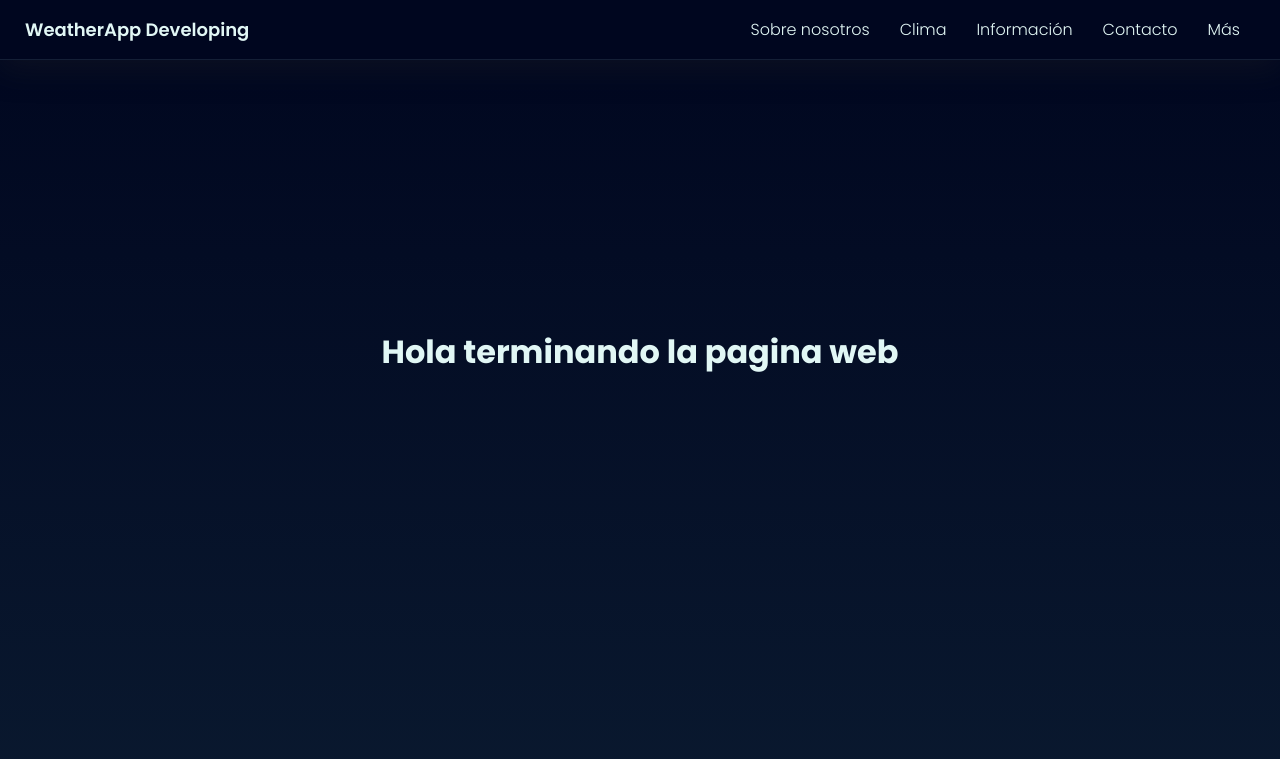
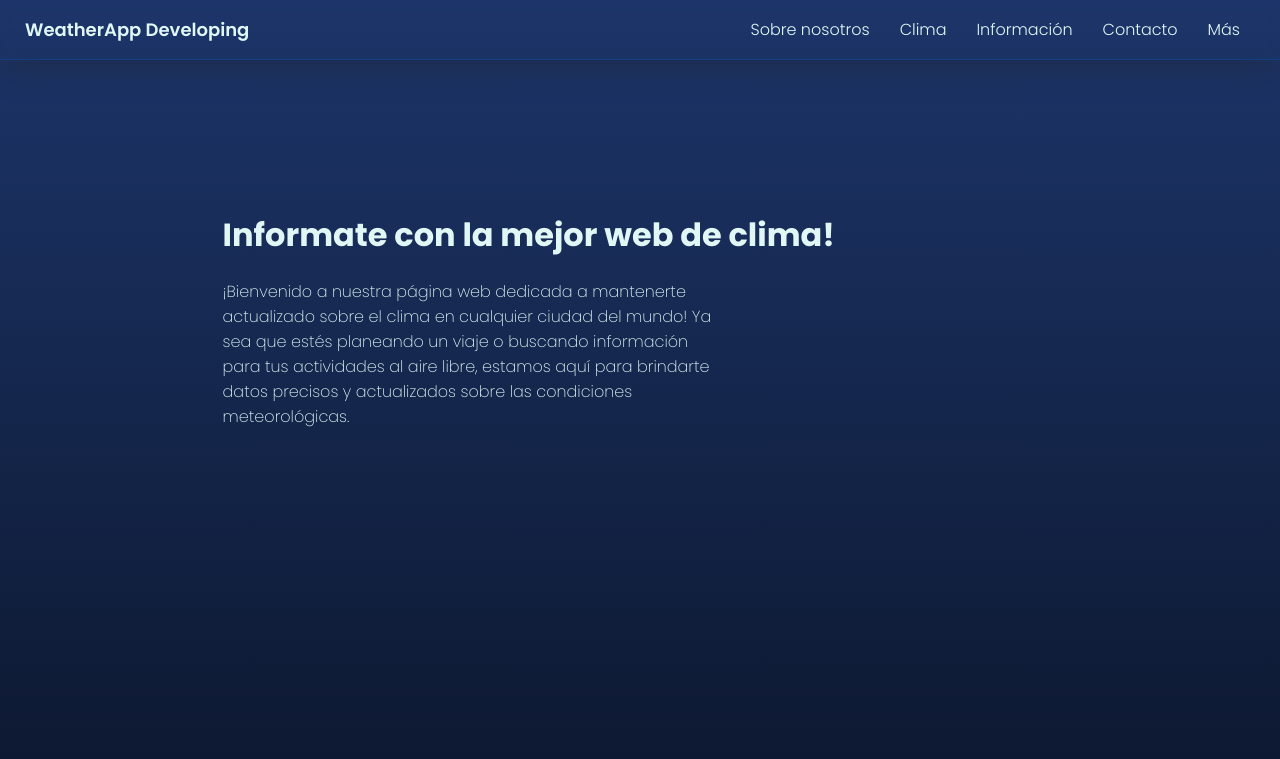
Before and after one commit to VazquezLD/weatherApp, a website built with Vite: page weatherApp/index.html in a window 1280 px wide. Shown: the top 759 px of the page. Built offline with nearby package versions, Linux system fonts and the light colour scheme.

Commit message:
componentes en hero

```diff
--- a/weatherApp/assets/styles.css
+++ b/weatherApp/assets/styles.css
@@ -8,9 +8,10 @@
     margin: 0;
     font-family: 'Poppins', sans-serif;
     overflow-x: hidden;
+
 }
 body{
-    background:linear-gradient(to bottom, #00061f, #11273b);
+    background:linear-gradient(to top, #000000, #001c57e3);
     display: flex;
     flex-direction: column;
     justify-content: space-evenly;
@@ -29,8 +30,8 @@ header{
     height: 60px;
     flex-direction: row;
     top: 0;
-    border-bottom: 1px solid #9ac8cd21;
-    background: #00061f;
+    border-bottom: 1px solid #0461da42;
+    background: #72707000;
     box-shadow: 0 8px 32px 0 rgba(34, 34, 39, 0.37);
     backdrop-filter: blur( 6px );
     -webkit-backdrop-filter: blur( 6px );
@@ -217,13 +218,21 @@ header{
     height: auto;
     padding: 10px 30px 10px 30px;
     border-radius: 20px;
+    overflow-y: hidden;
 }
 .hero{
-    margin-top: 100px;
     width: 100%;
-    height: 63vh;
+    height: 80vh;
     display: flex;
     align-items: center;
-    justify-content: center;
-
+    justify-content: space-evenly;
 }
+.heroContenedor{
+    display: flex;
+    gap: 20px;
+    flex-direction: column;
+}
+.heroParrafo{
+    font-weight: 200;
+    max-width: 500px;
+}
--- a/weatherApp/index.html
+++ b/weatherApp/index.html
@@ -24,7 +24,16 @@
 
   <div class="hero">
 
-      <h1>Hola terminando la pagina web</h1>
+      <div class="heroContenedor">
+        <h1>Informate con la mejor web de clima!</h1>
+        <p class="heroParrafo">
+          ¡Bienvenido a nuestra página web dedicada a mantenerte actualizado sobre el clima en cualquier ciudad del mundo! Ya sea que estés planeando un viaje o
+           buscando información para tus actividades al aire libre, estamos aquí para brindarte datos precisos y actualizados sobre las condiciones meteorológicas.</p>
+      </div>
+
+      <div class="heroContenedor">
+
+      </div>
 
   </div>
 
```
